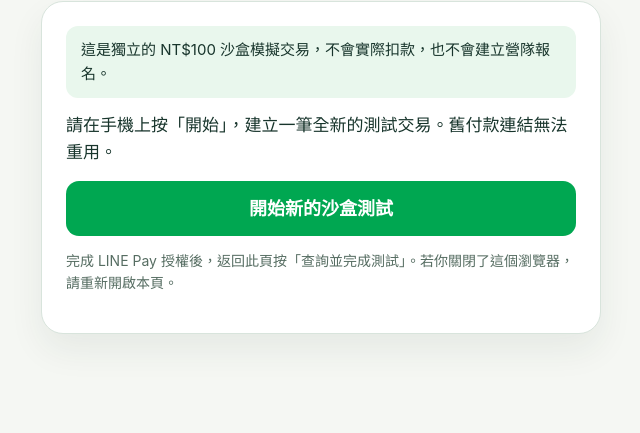
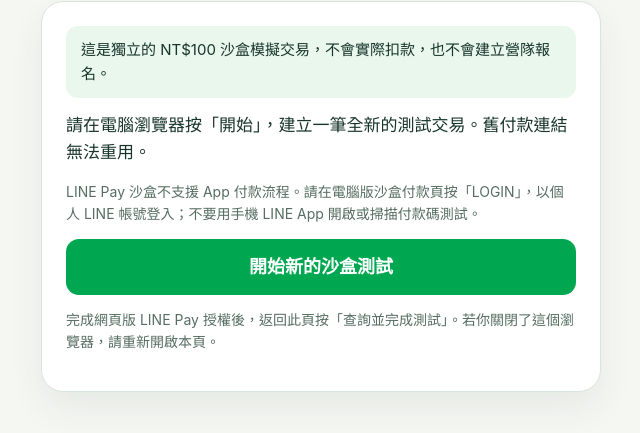
Before and after one commit to mschurch-app/mwebsite, a plain HTML site: page line-pay-sandbox.html in a window 1280 px wide. Shown: the part 135-568 px from the top of the page, without its empty margins (319-959 px from the left). Drawn offline with Linux system fonts and the light colour scheme.

Commit message:
Clarify desktop web-only LINE Pay sandbox testing

```diff
--- a/line-pay-sandbox.html
+++ b/line-pay-sandbox.html
@@ -18,13 +18,14 @@
     <h1>LINE Pay 沙盒付款測試</h1>
     <div class="card">
       <p class="notice">這是獨立的 NT$100 沙盒模擬交易，不會實際扣款，也不會建立營隊報名。</p>
-      <p>請在手機上按「開始」，建立一筆全新的測試交易。舊付款連結無法重用。</p>
+      <p>請在電腦瀏覽器按「開始」，建立一筆全新的測試交易。舊付款連結無法重用。</p>
+      <p class="small">LINE Pay 沙盒不支援 App 付款流程。請在電腦版沙盒付款頁按「LOGIN」，以個人 LINE 帳號登入；不要用手機 LINE App 開啟或掃描付款碼測試。</p>
       <button class="button" id="start" type="button">開始新的沙盒測試</button>
       <div id="actions" hidden>
         <a class="button" id="pay" href="#">開啟 LINE Pay 沙盒付款</a>
         <button class="button secondary" id="check" type="button">查詢並完成測試</button>
       </div>
-      <p class="small">完成 LINE Pay 授權後，返回此頁按「查詢並完成測試」。若你關閉了這個瀏覽器，請重新開啟本頁。</p>
+      <p class="small">完成網頁版 LINE Pay 授權後，返回此頁按「查詢並完成測試」。若你關閉了這個瀏覽器，請重新開啟本頁。</p>
       <p id="message" role="status" aria-live="polite"></p>
     </div>
   </main>
@@ -36,7 +37,7 @@
     const stateKey='heatCampLinePaySandboxStatus';
     let statusUrl=sessionStorage.getItem(stateKey)||'';
     function show(text,isError=false){message.textContent=text;message.className=isError?'error':'';}
-    if(statusUrl){actions.hidden=false;pay.hidden=true;show('已有一筆測試交易。完成手機授權後可查詢狀態。');}
+    if(statusUrl){actions.hidden=false;pay.hidden=true;show('已有一筆測試交易。完成網頁版授權後可查詢狀態。');}
     start.addEventListener('click',async()=>{
       if(!token){show('測試連結缺少權杖，請使用剛收到的完整連結重新開啟。',true);return;}
       start.disabled=true;show('正在建立新的沙盒交易…');
```
